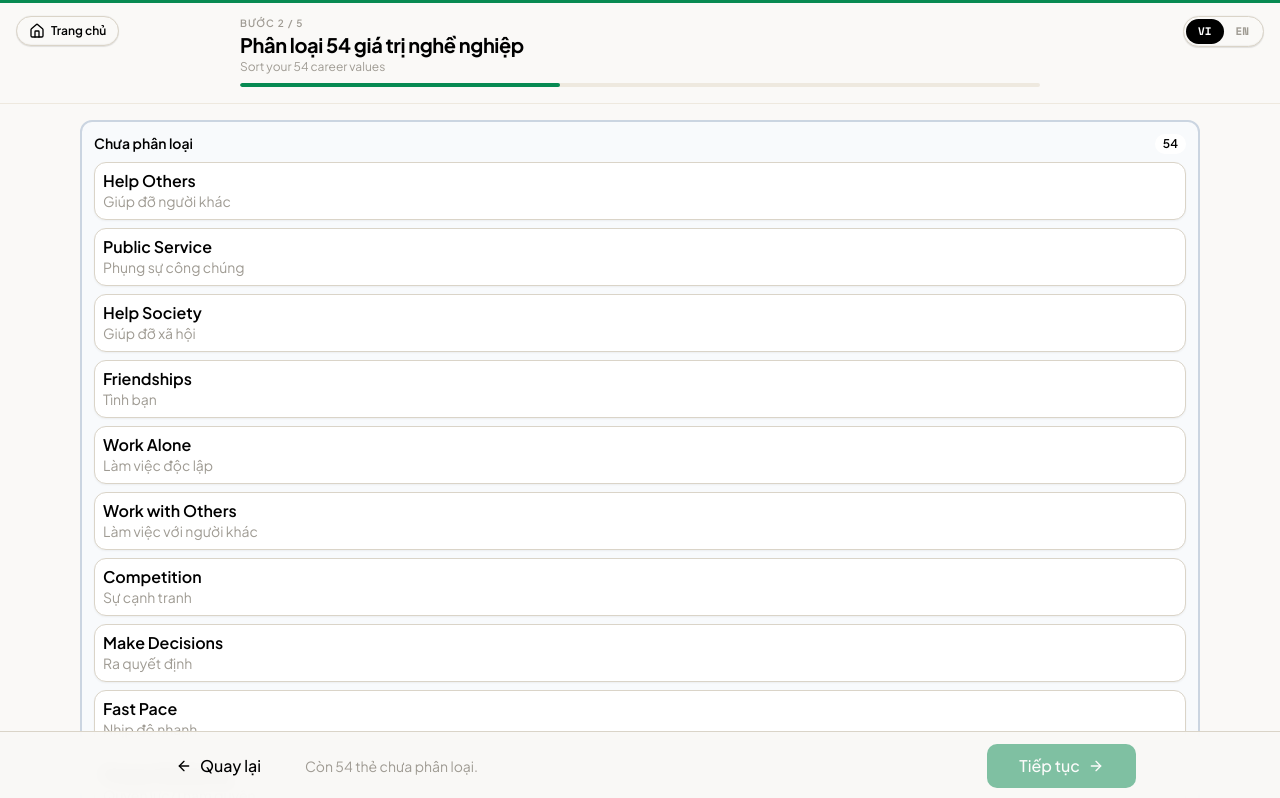
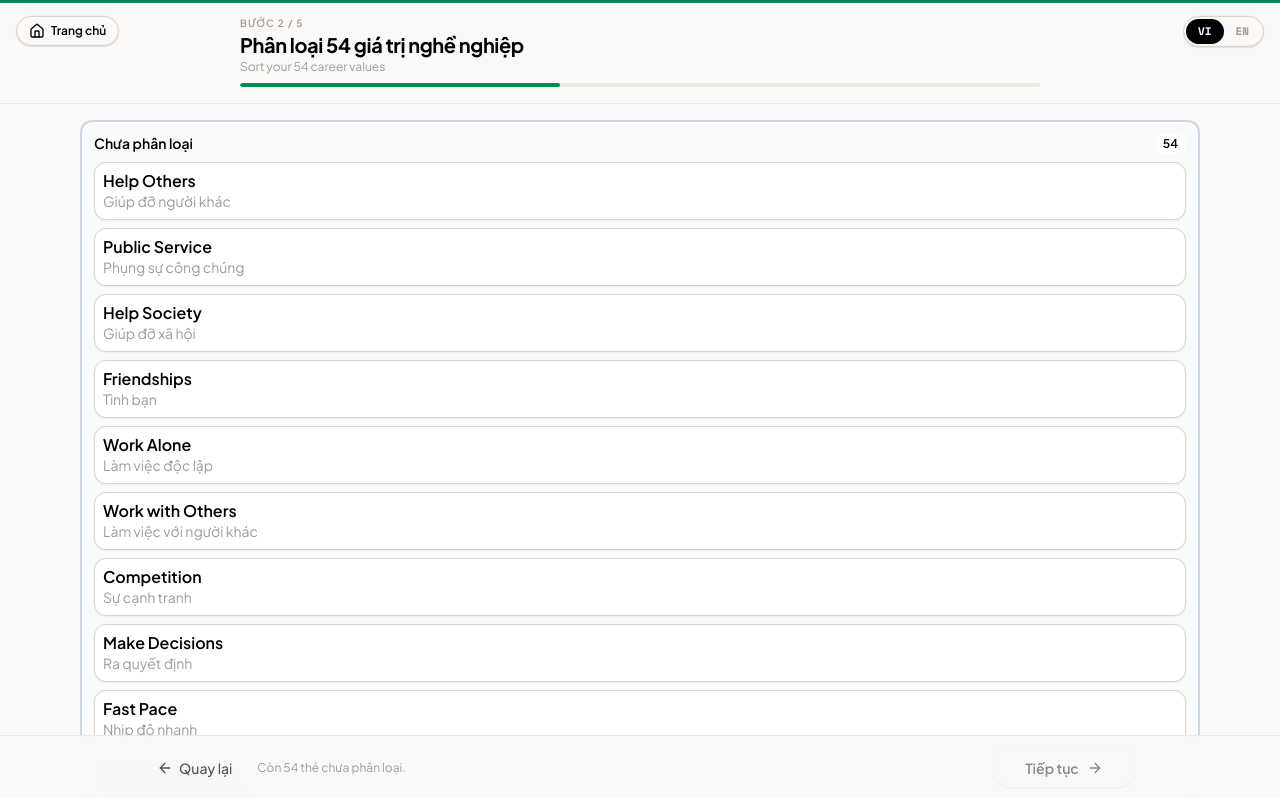
Before and after one commit to Thiendmh/KnowDellCardSorts, a Next.js app: page /sort in a window 1280 px wide. Shown: the top 798 px of the page. Built offline with nearby package versions, Linux system fonts and the light colour scheme.

Commit message:
feat(clay): update StickyFooterActions with deck-color pill button

```diff
--- a/components/shared/StickyFooterActions.tsx
+++ b/components/shared/StickyFooterActions.tsx
@@ -1,9 +1,7 @@
 "use client";
 
 import Link from "next/link";
-import { Button } from "@/components/ui/button";
 import { ArrowLeft, ArrowRight } from "lucide-react";
-import { cn } from "@/lib/utils";
 import { useT } from "@/i18n";
 
 interface StickyFooterActionsProps {
@@ -25,54 +23,58 @@ export function StickyFooterActions({
 }: StickyFooterActionsProps) {
   const t = useT();
   const label = continueLabel ?? t.common.continue;
+
+  const continueStyles = {
+    backgroundColor: "var(--deck-color, #078a52)",
+    color: "var(--deck-text-color, #ffffff)",
+  };
+
+  const continueClasses =
+    "clay-btn inline-flex min-w-36 items-center justify-center gap-2 rounded-full px-6 py-2.5 text-sm font-semibold shadow-clay transition-colors disabled:cursor-not-allowed disabled:opacity-45";
+
   const continueBtn = (
-    <Button
-      size="lg"
+    <button
+      type="button"
       disabled={continueDisabled}
       onClick={onContinueClick}
-      className="min-w-36"
+      className={continueClasses}
+      style={continueDisabled ? undefined : continueStyles}
     >
       {label}
-      <ArrowRight />
-    </Button>
+      <ArrowRight className="h-4 w-4" />
+    </button>
   );
 
   return (
-    <div
-      className={cn(
-        "sticky bottom-0 left-0 right-0 z-30 mt-6 border-t bg-background/95 backdrop-blur no-print",
-        "pb-[env(safe-area-inset-bottom)]",
-      )}
-    >
+    <div className="sticky bottom-0 left-0 right-0 z-30 mt-6 border-t border-clay-oat-light bg-clay-cream/95 backdrop-blur no-print pb-[env(safe-area-inset-bottom)]">
       <div className="container flex max-w-5xl items-center justify-between gap-3 py-3">
         <div className="flex items-center gap-3">
           {backHref && (
-            <Button asChild variant="ghost" size="lg">
-              <Link href={backHref}>
-                <ArrowLeft />
-                {t.common.back}
-              </Link>
-            </Button>
+            <Link
+              href={backHref}
+              className="clay-btn inline-flex items-center gap-1.5 rounded border border-transparent px-3 py-2 text-sm font-medium text-clay-charcoal hover:border-clay-oat hover:text-clay-black"
+            >
+              <ArrowLeft className="h-4 w-4" />
+              {t.common.back}
+            </Link>
           )}
           {hint && (
-            <span className="hidden text-sm text-muted-foreground sm:inline">
-              {hint}
-            </span>
+            <span className="hidden text-xs text-clay-silver sm:inline">{hint}</span>
           )}
         </div>
+
         {continueHref && !continueDisabled ? (
-          <Button asChild size="lg" className="min-w-36">
-            <Link href={continueHref}>
-              {label}
-              <ArrowRight />
-            </Link>
-          </Button>
+          <Link href={continueHref} className={continueClasses} style={continueStyles}>
+            {label}
+            <ArrowRight className="h-4 w-4" />
+          </Link>
         ) : (
           continueBtn
         )}
       </div>
+
       {hint && (
-        <div className="container max-w-5xl pb-3 text-xs text-muted-foreground sm:hidden">
+        <div className="container max-w-5xl pb-3 text-xs text-clay-silver sm:hidden">
           {hint}
         </div>
       )}
```
